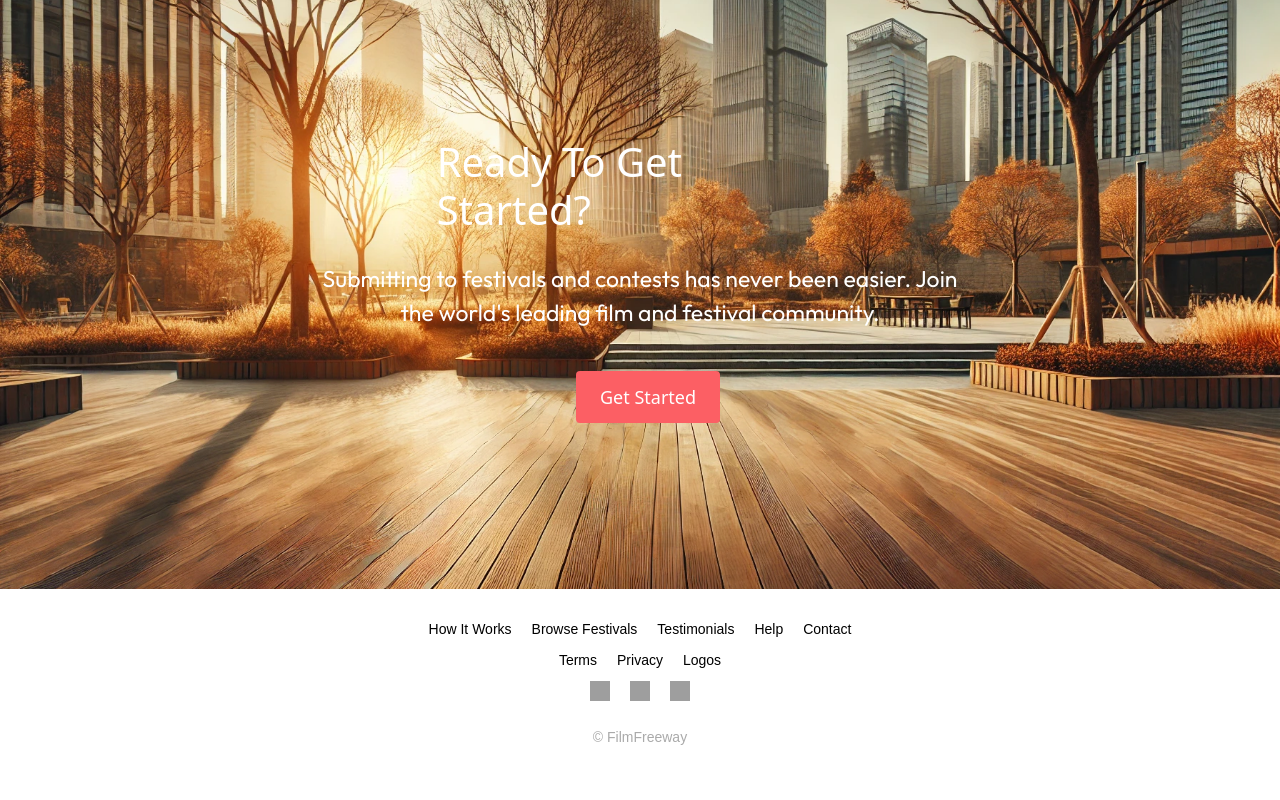
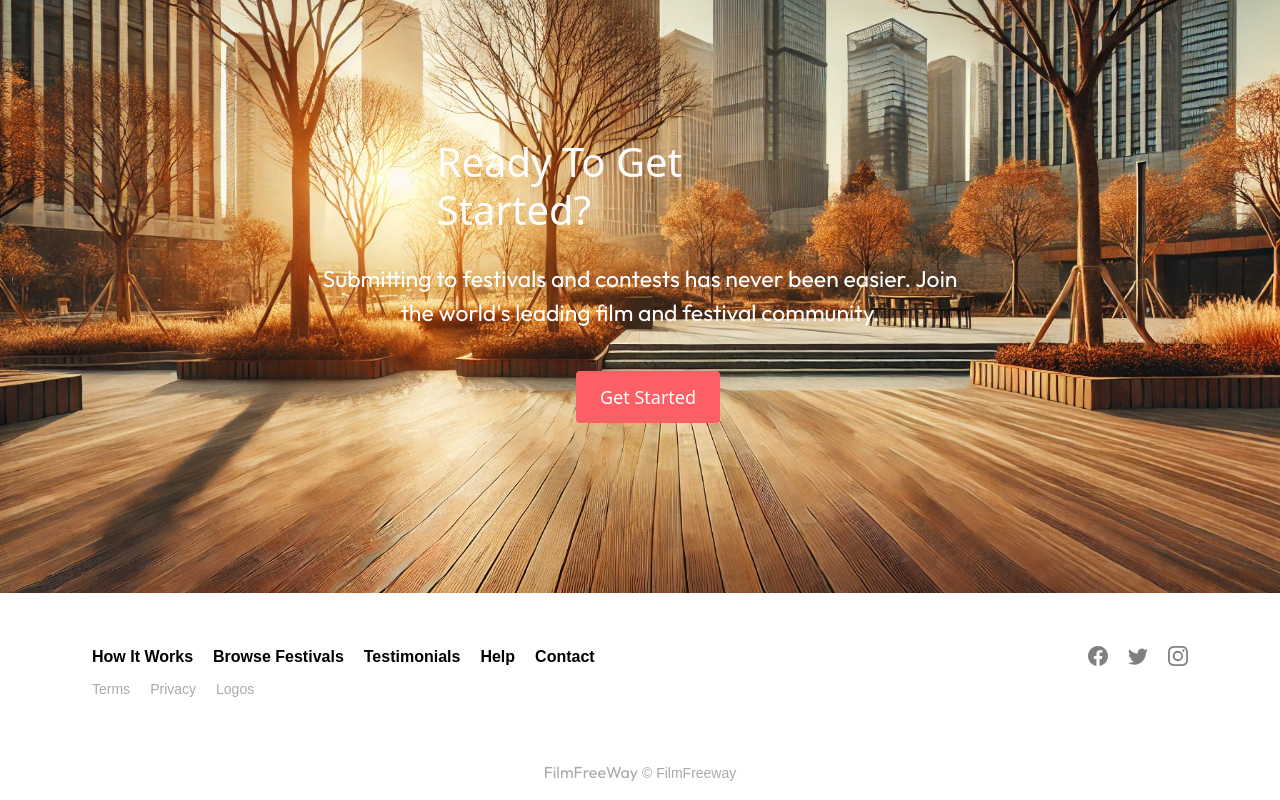
Before and after one commit to Sathiskumar-S/filmfreeway-clone, a React (Vite) app: page / in a window 1280 px wide. Shown: the part 2962-3762 px from the top of the page. Before the commit the page ends 3726 px from the top, so only its background shows below. Built offline with nearby package versions, Linux system fonts and the light colour scheme; grey boxes are pictures that could not be loaded.

Commit message:
Footer design changed

```diff
--- a/package.json
+++ b/package.json
@@ -13,6 +13,7 @@
     "deploy": "gh-pages -d dist"
   },
   "dependencies": {
+    "@fortawesome/react-fontawesome": "^0.2.2",
     "bootstrap": "^5.3.3",
     "jquery": "^3.7.1",
     "popper.js": "^1.16.1",
--- a/src/components/Footer/Footer.css
+++ b/src/components/Footer/Footer.css
@@ -1,15 +1,28 @@
 .footer {
     background-color: white;
-    text-align: center;
     padding: 20px;
     font-family: Arial, sans-serif;
     font-size: 14px;
     color: #555;
-    margin-top: 13%;
+    margin-top: 15%;
     padding-bottom: 0;
     clear: both;
     z-index: 1;
     position: relative;
+}
+
+
+.footer-links a{
+    font-size: 16px;
+    font-weight: 600;
+    color: #555;
+}
+
+.footer-policy a{
+    font-size: 14px;
+    font-weight: 500;
+    color: #aaa !important;
+    text-align: left !important;
 }
 
 
@@ -32,6 +45,8 @@
 
 .footer-social {
     margin: 10px 0;
+    align-items: end;
+    text-align: right;
 }
 
 .social-icon {
@@ -42,7 +57,7 @@
     background-size: contain;
 }
 
-.facebook {
+/* .facebook {
     background-image: url("https://upload.wikimedia.org/wikipedia/commons/5/51/Facebook_f_logo_%282019%29.svg");
 }
 
@@ -52,11 +67,19 @@
 
 .instagram {
     background-image: url("https://upload.wikimedia.org/wikipedia/commons/a/a5/Instagram_icon.png");
+} */
+
+.footer-brand {
+    margin-top: 50px !important;
+    color: #aaa;
+    text-align: center;
+    margin-top: 20px;
 }
 
-.footer-brand {
-    margin-top: 20px;
-    color: #aaa;
+.brand-name{
+    font-size: 16px;
+    font-family: outfit;
+    font-weight: 400;
 }
 
 @media (max-width: 576px) {
--- a/src/components/Footer/Footer.jsx
+++ b/src/components/Footer/Footer.jsx
@@ -1,9 +1,12 @@
 import React from "react";
 import "./Footer.css";
-
+import {} from "@fortawesome/react-fontawesome"
 const Footer = () => {
   return (
-      <footer className="footer">
+    <div className="container footer">
+      <div className="row">
+        <div className="col-md-6">
+          <footer>
             <div className="footer-links">
               <a href="#how-it-works">How It Works</a>
               <a href="#browse-festivals">Browse Festivals</a>
@@ -16,15 +19,33 @@ const Footer = () => {
               <a href="#privacy">Privacy</a>
               <a href="#logos">Logos</a>
             </div>
+          </footer>
+        </div>
+        <div className="col-md-6">
           <div className="footer-social">
-          <a href="#facebook" className="social-icon facebook"></a>
-          <a href="#twitter" className="social-icon twitter"></a>
-          <a href="#instagram" className="social-icon instagram"></a>
+            <a href="#facebook" className="social-icon facebook">
+              <svg xmlns="http://www.w3.org/2000/svg" width="20" height="20" fill="grey" className="bi bi-facebook" viewBox="0 0 16 16">
+                <path d="M16 8.049c0-4.446-3.582-8.05-8-8.05C3.58 0-.002 3.603-.002 8.05c0 4.017 2.926 7.347 6.75 7.951v-5.625h-2.03V8.05H6.75V6.275c0-2.017 1.195-3.131 3.022-3.131.876 0 1.791.157 1.791.157v1.98h-1.009c-.993 0-1.303.621-1.303 1.258v1.51h2.218l-.354 2.326H9.25V16c3.824-.604 6.75-3.934 6.75-7.951" />
+              </svg>
+              {/* <FontAwesomeIcon icon="fa-brands fa-facebook-f" /> */}
+            </a>
+            <a href="#twitter" className="social-icon twitter">
+              <svg xmlns="http://www.w3.org/2000/svg" width="20" height="20" fill="grey" className="bi bi-twitter" viewBox="0 0 16 16">
+                <path d="M5.026 15c6.038 0 9.341-5.003 9.341-9.334q.002-.211-.006-.422A6.7 6.7 0 0 0 16 3.542a6.7 6.7 0 0 1-1.889.518 3.3 3.3 0 0 0 1.447-1.817 6.5 6.5 0 0 1-2.087.793A3.286 3.286 0 0 0 7.875 6.03a9.32 9.32 0 0 1-6.767-3.429 3.29 3.29 0 0 0 1.018 4.382A3.3 3.3 0 0 1 .64 6.575v.045a3.29 3.29 0 0 0 2.632 3.218 3.2 3.2 0 0 1-.865.115 3 3 0 0 1-.614-.057 3.28 3.28 0 0 0 3.067 2.277A6.6 6.6 0 0 1 .78 13.58a6 6 0 0 1-.78-.045A9.34 9.34 0 0 0 5.026 15" />
+              </svg>
+            </a>
+            <a href="#instagram" className="social-icon instagram">
+              <svg xmlns="http://www.w3.org/2000/svg" width="20" height="20" fill="grey" className="bi bi-instagram" viewBox="0 0 16 16">
+                <path d="M8 0C5.829 0 5.556.01 4.703.048 3.85.088 3.269.222 2.76.42a3.9 3.9 0 0 0-1.417.923A3.9 3.9 0 0 0 .42 2.76C.222 3.268.087 3.85.048 4.7.01 5.555 0 5.827 0 8.001c0 2.172.01 2.444.048 3.297.04.852.174 1.433.372 1.942.205.526.478.972.923 1.417.444.445.89.719 1.416.923.51.198 1.09.333 1.942.372C5.555 15.99 5.827 16 8 16s2.444-.01 3.298-.048c.851-.04 1.434-.174 1.943-.372a3.9 3.9 0 0 0 1.416-.923c.445-.445.718-.891.923-1.417.197-.509.332-1.09.372-1.942C15.99 10.445 16 10.173 16 8s-.01-2.445-.048-3.299c-.04-.851-.175-1.433-.372-1.941a3.9 3.9 0 0 0-.923-1.417A3.9 3.9 0 0 0 13.24.42c-.51-.198-1.092-.333-1.943-.372C10.443.01 10.172 0 7.998 0zm-.717 1.442h.718c2.136 0 2.389.007 3.232.046.78.035 1.204.166 1.486.275.373.145.64.319.92.599s.453.546.598.92c.11.281.24.705.275 1.485.039.843.047 1.096.047 3.231s-.008 2.389-.047 3.232c-.035.78-.166 1.203-.275 1.485a2.5 2.5 0 0 1-.599.919c-.28.28-.546.453-.92.598-.28.11-.704.24-1.485.276-.843.038-1.096.047-3.232.047s-2.39-.009-3.233-.047c-.78-.036-1.203-.166-1.485-.276a2.5 2.5 0 0 1-.92-.598 2.5 2.5 0 0 1-.6-.92c-.109-.281-.24-.705-.275-1.485-.038-.843-.046-1.096-.046-3.233s.008-2.388.046-3.231c.036-.78.166-1.204.276-1.486.145-.373.319-.64.599-.92s.546-.453.92-.598c.282-.11.705-.24 1.485-.276.738-.034 1.024-.044 2.515-.045zm4.988 1.328a.96.96 0 1 0 0 1.92.96.96 0 0 0 0-1.92m-4.27 1.122a4.109 4.109 0 1 0 0 8.217 4.109 4.109 0 0 0 0-8.217m0 1.441a2.667 2.667 0 1 1 0 5.334 2.667 2.667 0 0 1 0-5.334" />
+              </svg>
+            </a>
+          </div>
+        </div>
       </div>
       <div className="footer-brand">
-          <p>© FilmFreeway</p>
+        <p><span className="brand-name">FilmFreeWay</span> © FilmFreeway</p>
       </div>
-      </footer>
+    </div>
   );
 };
 
```
Also changed, not shown: 1 other file (tests, documents, lock files or other folders). Lines whose indentation alone changed are shown as unchanged.
